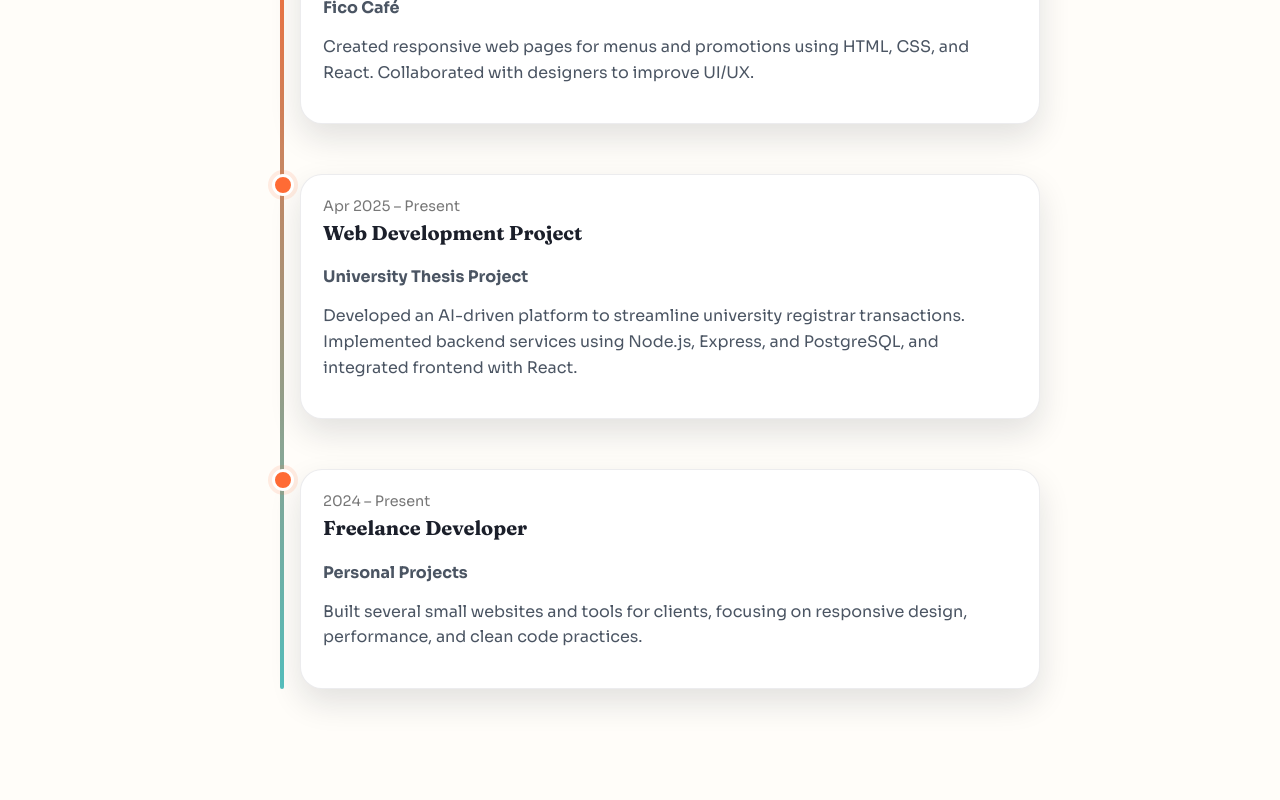
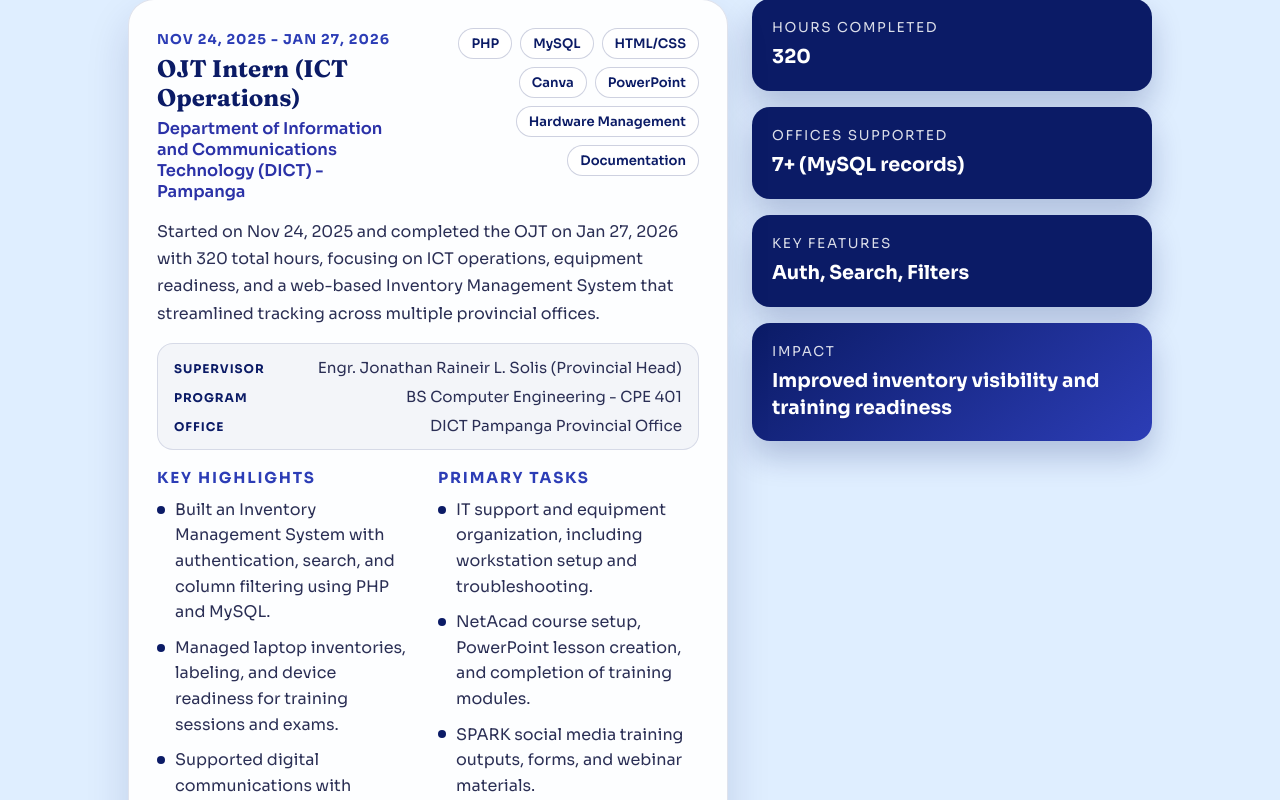
Before and after one commit to Freiderich/Portfolio, a React (Vite) app: page / in a window 1280 px wide. Shown: the part 5540-6340 px from the top of the page. Built offline with nearby package versions, Linux system fonts and the light colour scheme.

Commit message:
Fixed Experience

```diff
--- a/src/components/Experience.jsx
+++ b/src/components/Experience.jsx
@@ -2,44 +2,130 @@ import React from "react";
 import "../styles/Experience.css";
 
 function Experience() {
-  const experiences = [
-    {
-      role: "Front-end Developer Intern",
-      company: "Fico Café",
-      period: "Jan 2025 – Mar 2025",
-      description:
-        "Created responsive web pages for menus and promotions using HTML, CSS, and React. Collaborated with designers to improve UI/UX.",
-    },
-    {
-      role: "Web Development Project",
-      company: "University Thesis Project",
-      period: "Apr 2025 – Present",
-      description:
-        "Developed an AI-driven platform to streamline university registrar transactions. Implemented backend services using Node.js, Express, and PostgreSQL, and integrated frontend with React.",
-    },
-    {
-      role: "Freelance Developer",
-      company: "Personal Projects",
-      period: "2024 – Present",
-      description:
-        "Built several small websites and tools for clients, focusing on responsive design, performance, and clean code practices.",
-    },
-  ];
+  const dictExperience = {
+    role: "OJT Intern (ICT Operations)",
+    company: "Department of Information and Communications Technology (DICT) - Pampanga",
+    period: "Nov 24, 2025 - Jan 27, 2026",
+    summary:
+      "Started on Nov 24, 2025 and completed the OJT on Jan 27, 2026 with 320 total hours, focusing on ICT operations, equipment readiness, and a web-based Inventory Management System that streamlined tracking across multiple provincial offices.",
+    details: [
+      { label: "Supervisor", value: "Engr. Jonathan Raineir L. Solis (Provincial Head)" },
+      { label: "Program", value: "BS Computer Engineering - CPE 401" },
+      { label: "Office", value: "DICT Pampanga Provincial Office" },
+    ],
+    highlights: [
+      "Built an Inventory Management System with authentication, search, and column filtering using PHP and MySQL.",
+      "Managed laptop inventories, labeling, and device readiness for training sessions and exams.",
+      "Supported digital communications with posters, recap videos, and presentation materials.",
+      "Coordinated training logistics, documentation, and certificate distribution to participants.",
+    ],
+    tasks: [
+      "IT support and equipment organization, including workstation setup and troubleshooting.",
+      "NetAcad course setup, PowerPoint lesson creation, and completion of training modules.",
+      "SPARK social media training outputs, forms, and webinar materials.",
+    ],
+    learnings: [
+      "Applied PHP/MySQL concepts for CRUD, authentication, and system debugging.",
+      "Used networking fundamentals for device inventory and readiness checks.",
+      "Practiced content design workflows in Canva and presentation tools.",
+    ],
+    skills: [
+      "PHP",
+      "MySQL",
+      "HTML/CSS",
+      "Canva",
+      "PowerPoint",
+      "Hardware Management",
+      "Documentation",
+    ],
+    stats: [
+      { label: "Hours Completed", value: "320" },
+      { label: "Offices Supported", value: "7+ (MySQL records)" },
+      { label: "Key Features", value: "Auth, Search, Filters" },
+    ],
+  };
 
   return (
     <section id="experience" className="experience-section">
-      <h2>Experience & Work</h2>
-      <div className="timeline">
-        {experiences.map((exp, index) => (
-          <div key={index} className="timeline-item">
-            <div className="timeline-content">
-              <span className="timeline-date">{exp.period}</span>
-              <h3>{exp.role}</h3>
-              <h4>{exp.company}</h4>
-              <p>{exp.description}</p>
+      <div className="experience-wrap">
+        <div className="experience-heading">
+          <h2>Experience</h2>
+          <p className="experience-lead">
+            A hands-on internship blending ICT operations, system development, and
+            digital communications support.
+          </p>
+        </div>
+
+        <div className="experience-grid">
+          <article className="experience-card">
+            <div className="experience-header">
+              <div>
+                <span className="experience-date">{dictExperience.period}</span>
+                <h3>{dictExperience.role}</h3>
+                <h4>{dictExperience.company}</h4>
+              </div>
+              <div className="experience-badges">
+                {dictExperience.skills.map((skill) => (
+                  <span key={skill} className="experience-badge">
+                    {skill}
+                  </span>
+                ))}
+              </div>
             </div>
-          </div>
-        ))}
+
+            <p className="experience-summary">{dictExperience.summary}</p>
+
+            <div className="experience-details">
+              {dictExperience.details.map((item) => (
+                <div key={item.label} className="detail-row">
+                  <span className="detail-label">{item.label}</span>
+                  <span className="detail-value">{item.value}</span>
+                </div>
+              ))}
+            </div>
+
+            <div className="experience-columns">
+              <div>
+                <h5 className="experience-subtitle">Key Highlights</h5>
+                <ul className="experience-list">
+                  {dictExperience.highlights.map((item) => (
+                    <li key={item}>{item}</li>
+                  ))}
+                </ul>
+              </div>
+              <div>
+                <h5 className="experience-subtitle">Primary Tasks</h5>
+                <ul className="experience-list">
+                  {dictExperience.tasks.map((item) => (
+                    <li key={item}>{item}</li>
+                  ))}
+                </ul>
+              </div>
+            </div>
+
+            <div className="experience-learning">
+              <h5 className="experience-subtitle">Learnings Applied</h5>
+              <ul className="experience-list">
+                {dictExperience.learnings.map((item) => (
+                  <li key={item}>{item}</li>
+                ))}
+              </ul>
+            </div>
+          </article>
+
+          <aside className="experience-stats">
+            {dictExperience.stats.map((stat) => (
+              <div key={stat.label} className="stat-card">
+                <span className="stat-label">{stat.label}</span>
+                <span className="stat-value">{stat.value}</span>
+              </div>
+            ))}
+            <div className="stat-card highlight">
+              <span className="stat-label">Impact</span>
+              <span className="stat-value">Improved inventory visibility and training readiness</span>
+            </div>
+          </aside>
+        </div>
       </div>
     </section>
   );
--- a/src/styles/Experience.css
+++ b/src/styles/Experience.css
@@ -1,88 +1,267 @@
 .experience-section {
   padding: 120px 10% 130px;
-  background: #fffdf9;
-  color: var(--text-dark);
+  background: #dfeeff;
+  color: #0b1b66;
   text-align: center;
+  font-family: 'Sora', sans-serif;
+  position: relative;
+  overflow: hidden;
 }
 
 .experience-section h2 {
   font-size: clamp(2.3rem, 3.2vw, 3rem);
   margin-bottom: 50px;
-  color: var(--text-dark);
+  color: #1021a6;
+  font-family: 'Fraunces', serif;
+  letter-spacing: -0.01em;
+}
+
+.experience-wrap {
+  max-width: 1100px;
+  margin: 0 auto;
+}
+
+.experience-heading {
+  text-align: left;
+  margin-bottom: 40px;
+}
+
+.experience-kicker {
+  display: inline-block;
+  font-size: 0.85rem;
+  font-weight: 700;
+  letter-spacing: 0.18em;
+  text-transform: uppercase;
+  color: #2c3db6;
+  margin-bottom: 10px;
+}
+
+.experience-lead {
+  max-width: 680px;
+  margin: 0;
+  color: #2b2f55;
+  line-height: 1.7;
+}
+
+.experience-grid {
+  display: grid;
+  grid-template-columns: minmax(0, 1.2fr) minmax(0, 0.8fr);
+  gap: 24px;
+  align-items: start;
+}
+
+.experience-card {
+  background: rgba(255, 255, 255, 0.92);
+  border-radius: 26px;
+  padding: 28px;
+  text-align: left;
+  border: 1px solid rgba(11, 27, 102, 0.12);
+  box-shadow: 0 20px 44px rgba(11, 27, 102, 0.14);
+  backdrop-filter: blur(8px);
+}
+
+.experience-header {
+  display: flex;
+  gap: 20px;
+  justify-content: space-between;
+  align-items: flex-start;
+  margin-bottom: 16px;
+}
+
+.experience-date {
+  display: inline-block;
+  font-size: 0.85rem;
+  font-weight: 700;
+  color: #2c3db6;
+  text-transform: uppercase;
+  letter-spacing: 0.08em;
+  margin-bottom: 6px;
+}
+
+.experience-card h3 {
+  margin: 0 0 6px;
+  font-size: 1.5rem;
+  color: #0b1b66;
   font-family: 'Fraunces', serif;
 }
 
-/* Timeline container */
-.timeline {
-  position: relative;
-  max-width: 800px;
-  margin: 0 auto;
-  padding-left: 20px;
+.experience-card h4 {
+  margin: 0;
+  font-size: 1.02rem;
+  font-weight: 600;
+  color: #2b32a8;
 }
 
-/* Vertical line */
-.timeline::before {
-  content: '';
-  position: absolute;
-  left: 40px;
-  top: 0;
-  bottom: 0;
-  width: 4px;
-  background: linear-gradient(180deg, var(--primary), rgba(14, 165, 164, 0.7));
-  border-radius: 2px;
+.experience-badges {
+  display: flex;
+  flex-wrap: wrap;
+  gap: 8px;
+  justify-content: flex-end;
 }
 
-/* Timeline items */
-.timeline-item {
-  position: relative;
-  margin-bottom: 50px;
-  padding-left: 40px;
+.experience-badge {
+  padding: 6px 12px;
+  border-radius: 999px;
+  border: 1px solid rgba(11, 27, 102, 0.2);
+  font-size: 0.82rem;
+  font-weight: 600;
+  color: #0b1b66;
+  background: rgba(255, 255, 255, 0.7);
 }
 
-.timeline-item::before {
-  content: '';
-  position: absolute;
-  left: 12px;
-  top: 0;
-  width: 16px;
-  height: 16px;
-  background: var(--primary);
-  border-radius: 50%;
-  border: 3px solid #fff;
-  box-shadow: 0 0 0 4px rgba(255, 107, 53, 0.12);
+.experience-summary {
+  margin: 0 0 16px;
+  color: #2b2f55;
+  line-height: 1.7;
 }
 
-/* Content box */
-.timeline-content {
-  background: #fff;
-  padding: 22px;
-  border-radius: var(--radius-lg);
-  box-shadow: var(--shadow-card);
-  text-align: left;
-  border: 1px solid rgba(17, 24, 39, 0.08);
+.experience-details {
+  display: grid;
+  gap: 10px;
+  padding: 14px 16px;
+  border-radius: 16px;
+  border: 1px solid rgba(11, 27, 102, 0.12);
+  background: rgba(11, 27, 102, 0.04);
+  margin-bottom: 18px;
 }
 
-.timeline-date {
-  display: block;
-  font-size: 0.9rem;
-  color: #777;
-  margin-bottom: 5px;
+.detail-row {
+  display: flex;
+  justify-content: space-between;
+  gap: 12px;
+  align-items: baseline;
+  font-size: 0.95rem;
 }
 
-.timeline-content h3 {
-  font-size: 1.25rem;
-  color: var(--text-dark);
-  margin: 5px 0;
-  font-family: 'Fraunces', serif;
+.detail-label {
+  font-weight: 700;
+  color: #0b1b66;
+  text-transform: uppercase;
+  letter-spacing: 0.08em;
+  font-size: 0.75rem;
 }
 
-.timeline-content h4 {
-  font-size: 1rem;
-  color: var(--text-muted);
-  margin-bottom: 10px;
+.detail-value {
+  color: #2b2f55;
+  text-align: right;
 }
 
-.timeline-content p {
-  color: var(--text-muted);
+.experience-columns {
+  display: grid;
+  grid-template-columns: repeat(2, minmax(0, 1fr));
+  gap: 20px;
+  margin-bottom: 18px;
+}
+
+.experience-learning {
+  padding-top: 8px;
+  border-top: 1px solid rgba(11, 27, 102, 0.12);
+}
+
+.experience-subtitle {
+  margin: 0 0 10px;
+  font-size: 0.95rem;
+  text-transform: uppercase;
+  letter-spacing: 0.12em;
+  color: #2c3db6;
+}
+
+.experience-list {
+  margin: 0;
+  padding: 0;
+  list-style: none;
+  display: grid;
+  gap: 10px;
+}
+
+.experience-list li {
+  position: relative;
+  padding-left: 18px;
+  color: #2b2f55;
   line-height: 1.6;
 }
+
+.experience-list li::before {
+  content: "";
+  width: 8px;
+  height: 8px;
+  border-radius: 50%;
+  background: #0b1b66;
+  position: absolute;
+  left: 0;
+  top: 0.55rem;
+}
+
+.experience-stats {
+  display: grid;
+  gap: 16px;
+}
+
+.stat-card {
+  background: #0b1b66;
+  color: #ffffff;
+  padding: 20px;
+  border-radius: 18px;
+  text-align: left;
+  box-shadow: 0 16px 30px rgba(11, 27, 102, 0.22);
+}
+
+.stat-card.highlight {
+  background: linear-gradient(140deg, #0b1b66, #2c3db6);
+}
+
+.stat-label {
+  display: block;
+  font-size: 0.85rem;
+  text-transform: uppercase;
+  letter-spacing: 0.12em;
+  margin-bottom: 8px;
+  opacity: 0.85;
+}
+
+.stat-value {
+  display: block;
+  font-size: 1.2rem;
+  font-weight: 700;
+  line-height: 1.4;
+}
+
+@media (max-width: 900px) {
+  .experience-grid {
+    grid-template-columns: 1fr;
+  }
+
+  .experience-header {
+    flex-direction: column;
+  }
+
+  .experience-badges {
+    justify-content: flex-start;
+  }
+
+  .experience-columns {
+    grid-template-columns: 1fr;
+  }
+}
+
+@media (max-width: 700px) {
+  .experience-section {
+    padding: 100px 8% 110px;
+  }
+
+  .experience-card,
+  .stat-card {
+    border-radius: 16px;
+  }
+
+  .detail-row {
+    flex-direction: column;
+    align-items: flex-start;
+  }
+
+  .detail-value {
+    text-align: left;
+  }
+}
+
+/* Timeline container */
```
